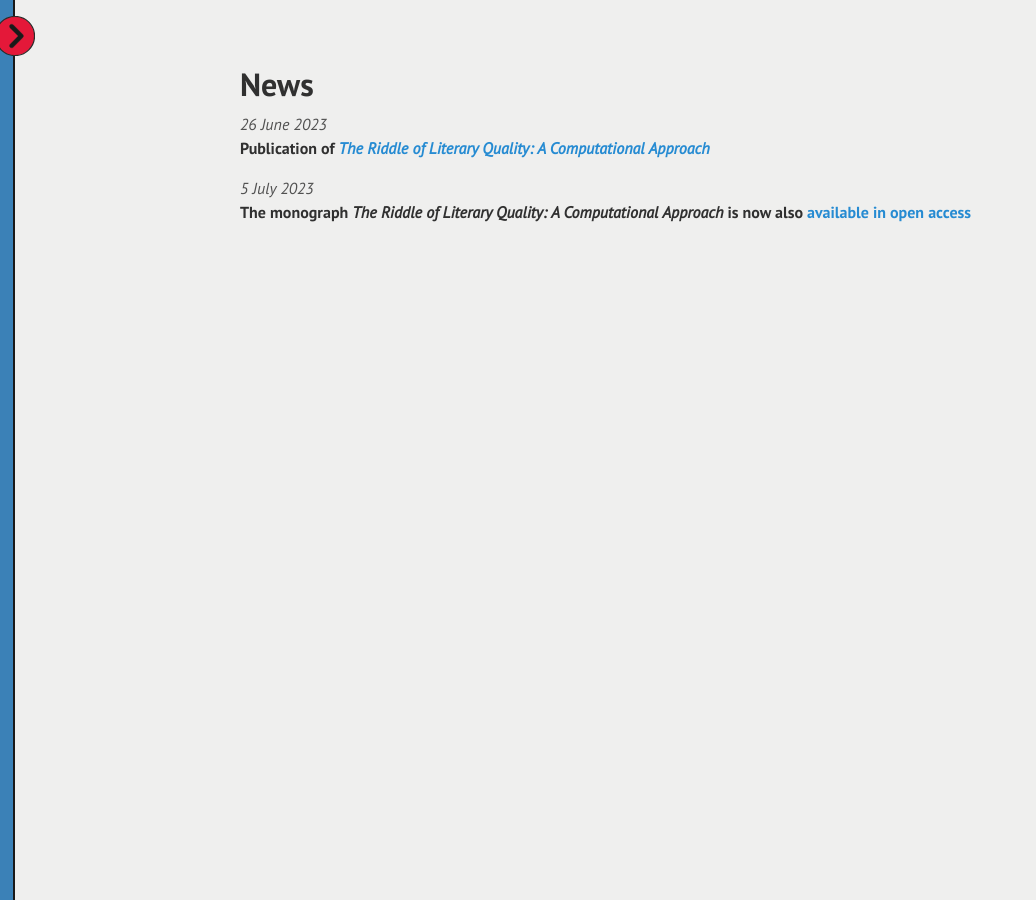
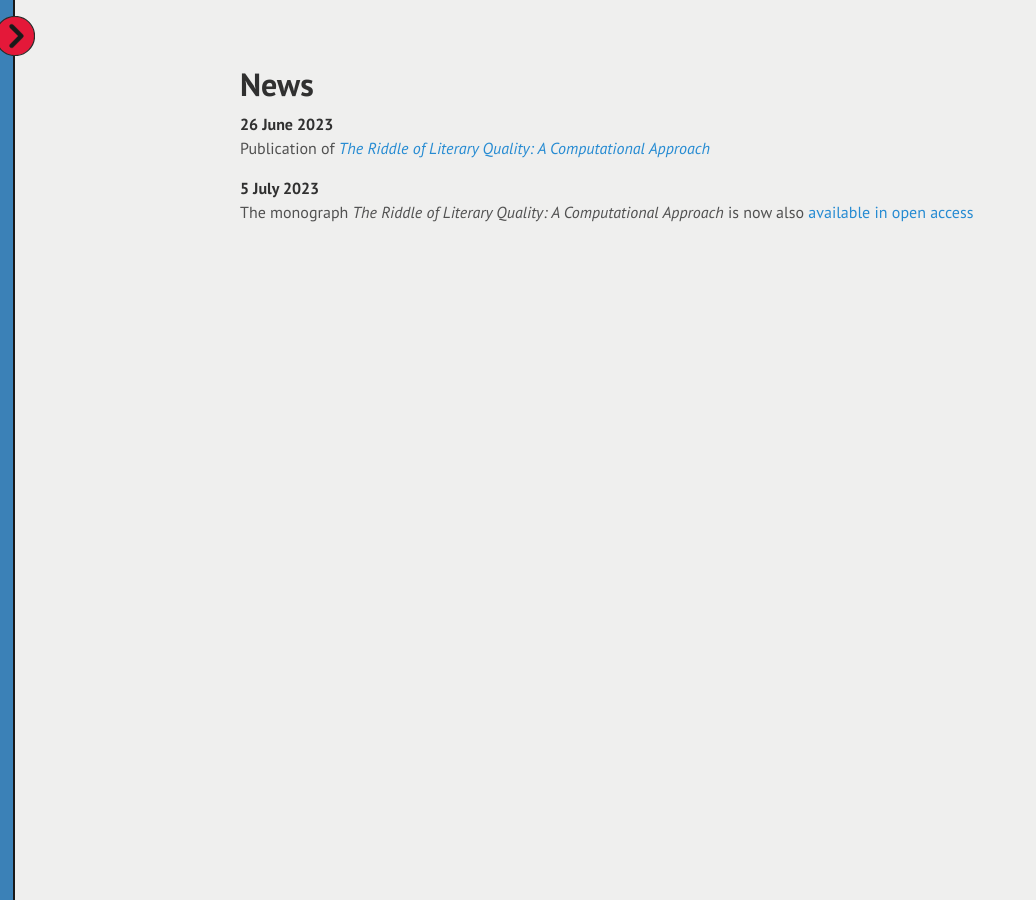
Before and after one commit to karinavdo/RiddleOfLiteraryQuality, a Jekyll site: the page built from docs/02_03_news.md, in a window 1280 px wide. Shown: the whole page, without its empty margins (0-1036 px from the left). Built offline with Jekyll 4.4.1, drawn with Linux system fonts in a browser that asks for light colours; our own code applies the rules of GitHub Pages for plain Markdown files.

Commit message:
news bijgewerkt

```diff
--- a/docs/02_03_news.md
+++ b/docs/02_03_news.md
@@ -2,8 +2,8 @@
 title: "News"
 ---
 
-*26 June 2023*<br>
-**Publication of [*The Riddle of Literary Quality: A Computational Approach*](https://www.aup.nl/en/book/9789048558148/the-riddle-of-literary-quality)<br>**
+**26 June 2023**<br>
+Publication of [*The Riddle of Literary Quality: A Computational Approach*](https://www.aup.nl/en/book/9789048558148/the-riddle-of-literary-quality)<br>
 
-*5 July 2023*<br>
-**The monograph *The Riddle of Literary Quality: A Computational Approach* is now also [available in open access](https://library.oapen.org/handle/20.500.12657/63705)<br>**
+**5 July 2023**<br>
+The monograph *The Riddle of Literary Quality: A Computational Approach* is now also [available in open access](https://library.oapen.org/handle/20.500.12657/63705)<br>
```
